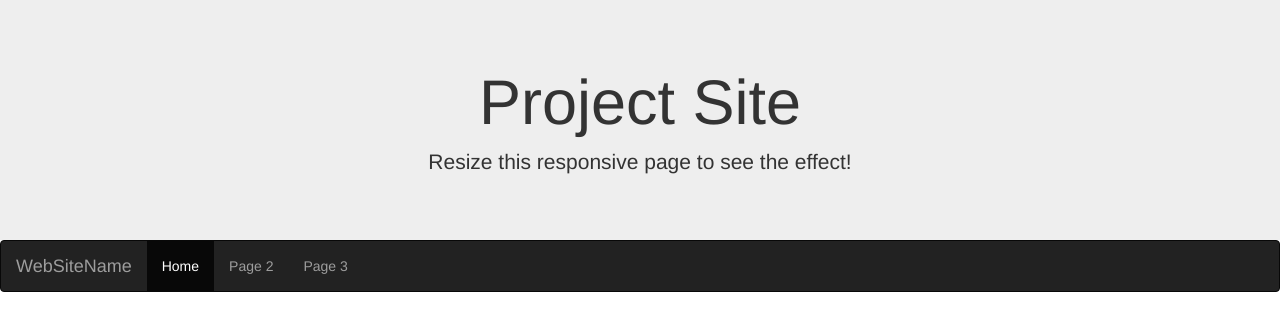
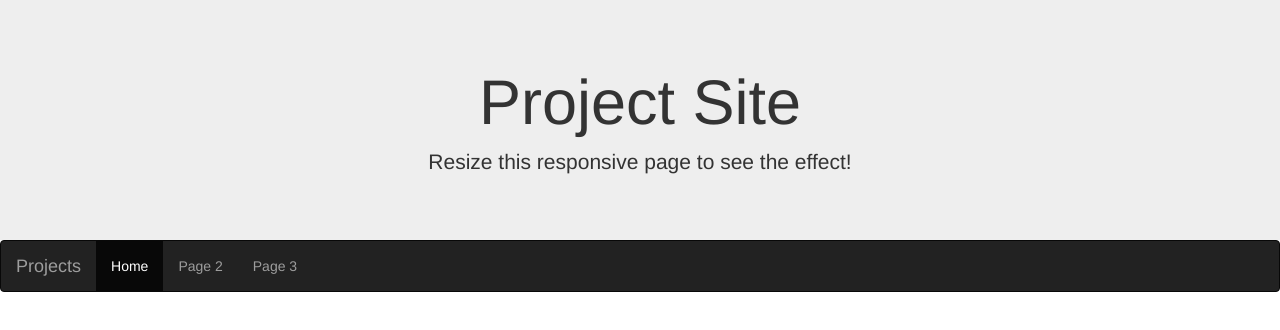
Before and after one commit to merpig/oldpage, a plain HTML site: page index.html in a window 1280 px wide. Drawn offline with nearby package versions, Linux system fonts and the light colour scheme.

Commit message:
commit 3

```diff
--- a/index.html
+++ b/index.html
@@ -6,6 +6,7 @@
   		<meta charset="UTF-8">
   		<meta name="viewport" content="width=device-width, initial-scale=1">
   		<link rel="stylesheet" href="https://maxcdn.bootstrapcdn.com/bootstrap/3.3.7/css/bootstrap.min.css">
+  		<script src="https://ajax.googleapis.com/ajax/libs/jquery/3.3.1/jquery.min.js"></script>
   		<script src="https://maxcdn.bootstrapcdn.com/bootstrap/3.3.7/js/bootstrap.min.js"></script>
 
 	</head>
@@ -25,7 +26,7 @@
 		        <span class="icon-bar"></span>
 		        <span class="icon-bar"></span>
 		      </button>
-		      <a class="navbar-brand" href="#">WebSiteName</a>
+		      <a class="navbar-brand" href="#">Projects</a>
 		    </div>
 		    <div class="collapse navbar-collapse" id="myNavbar">
 		      <ul class="nav navbar-nav">
```
